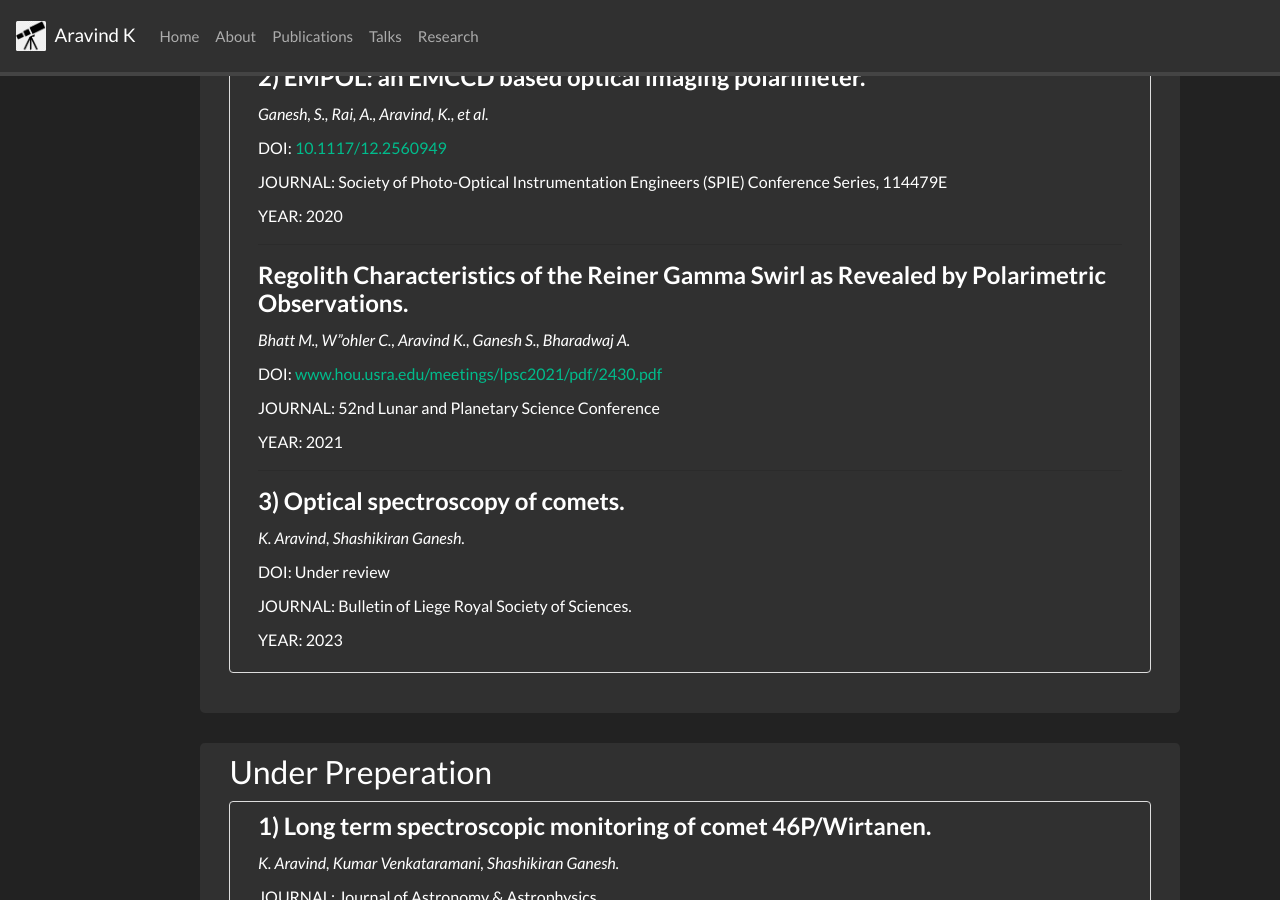
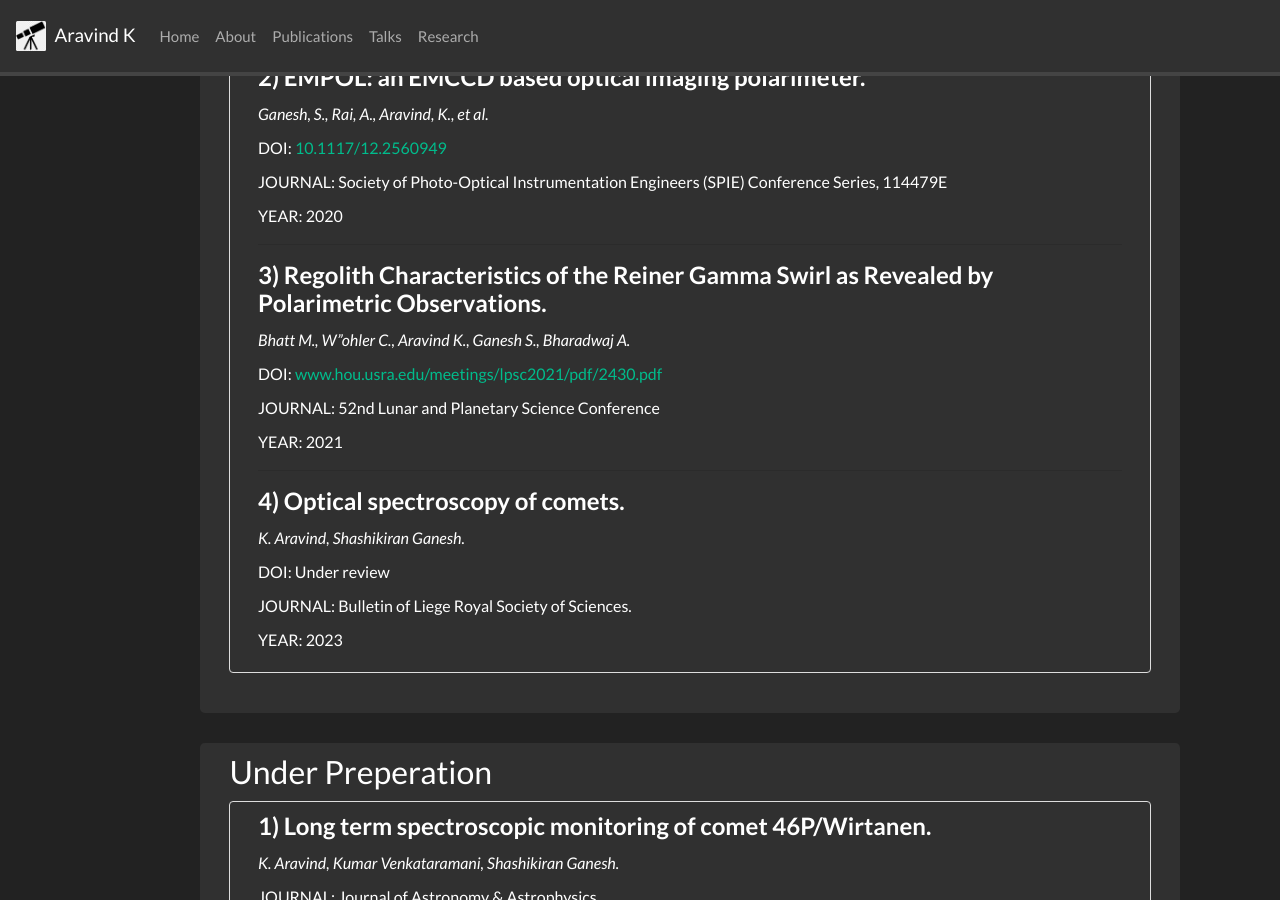
Before and after one commit to DrAravind1192/DrAravind1192.github.io, a Jekyll site: the page built from _pages/publications.md, in a window 1280 px wide and 900 px high, scrolled down 2134 px. Built offline with Jekyll 4.4.1, drawn with Linux system fonts in a browser that asks for light colours; nearby versions of some CDN libraries; a style sheet for code colours, icons or effects is not loaded.

Commit message:
Update publications.md

```diff
--- a/_pages/publications.md
+++ b/_pages/publications.md
@@ -123,7 +123,7 @@ Conclusions. Our results confirm the occurrence of surface alteration processes
 
   <hr>
 
-  <h3>3) Optical spectroscopy of comets.</h3>
+  <h3>4) Optical spectroscopy of comets.</h3>
   <p class="authors">K. Aravind, Shashikiran Ganesh.</p>
   <p>DOI: Under review</p>
   <p>JOURNAL: Bulletin of Liege Royal Society of Sciences.</p>
```
Also changed, not shown: other parts of _pages/publications.md (+1 -1 lines).
